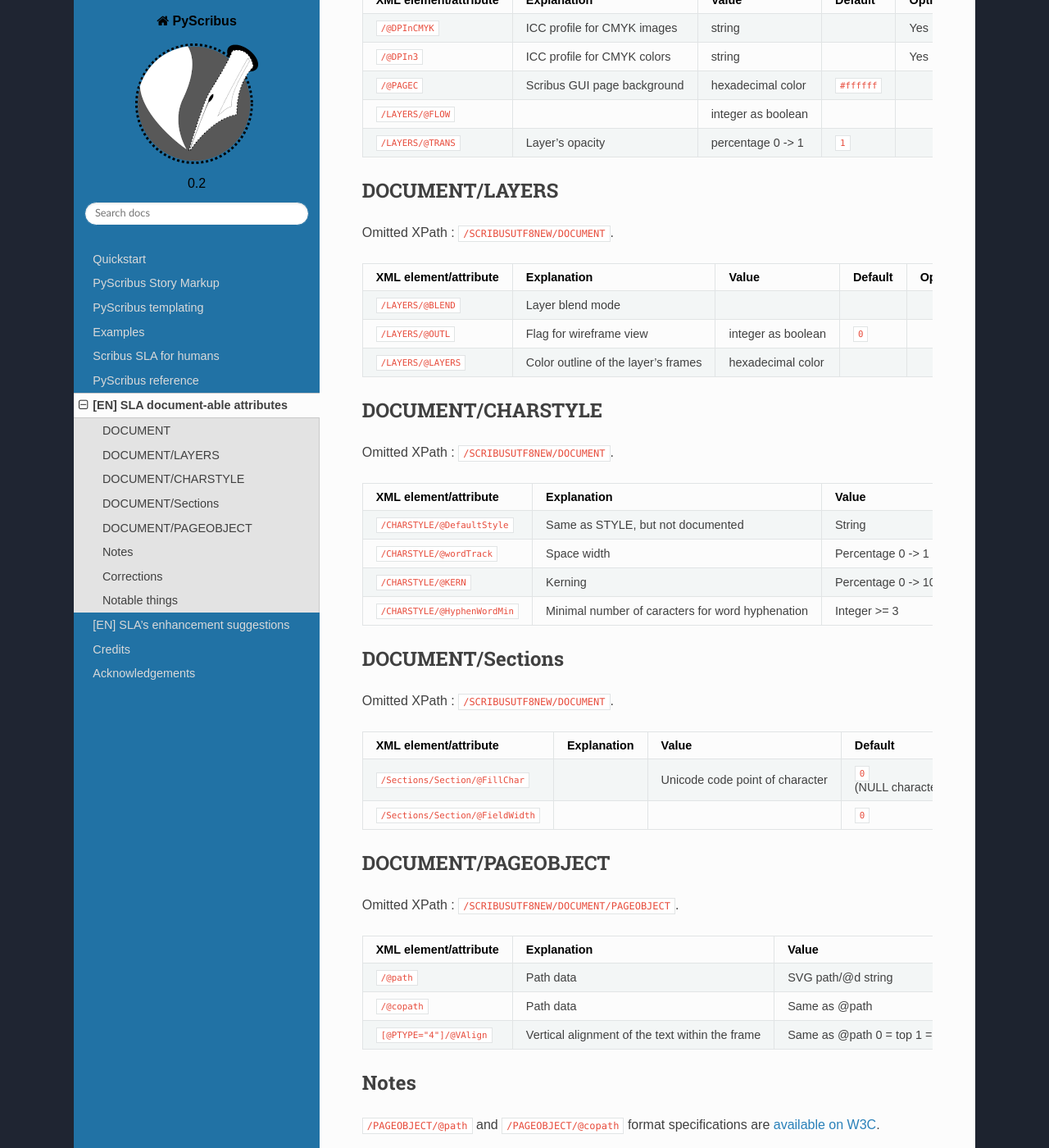
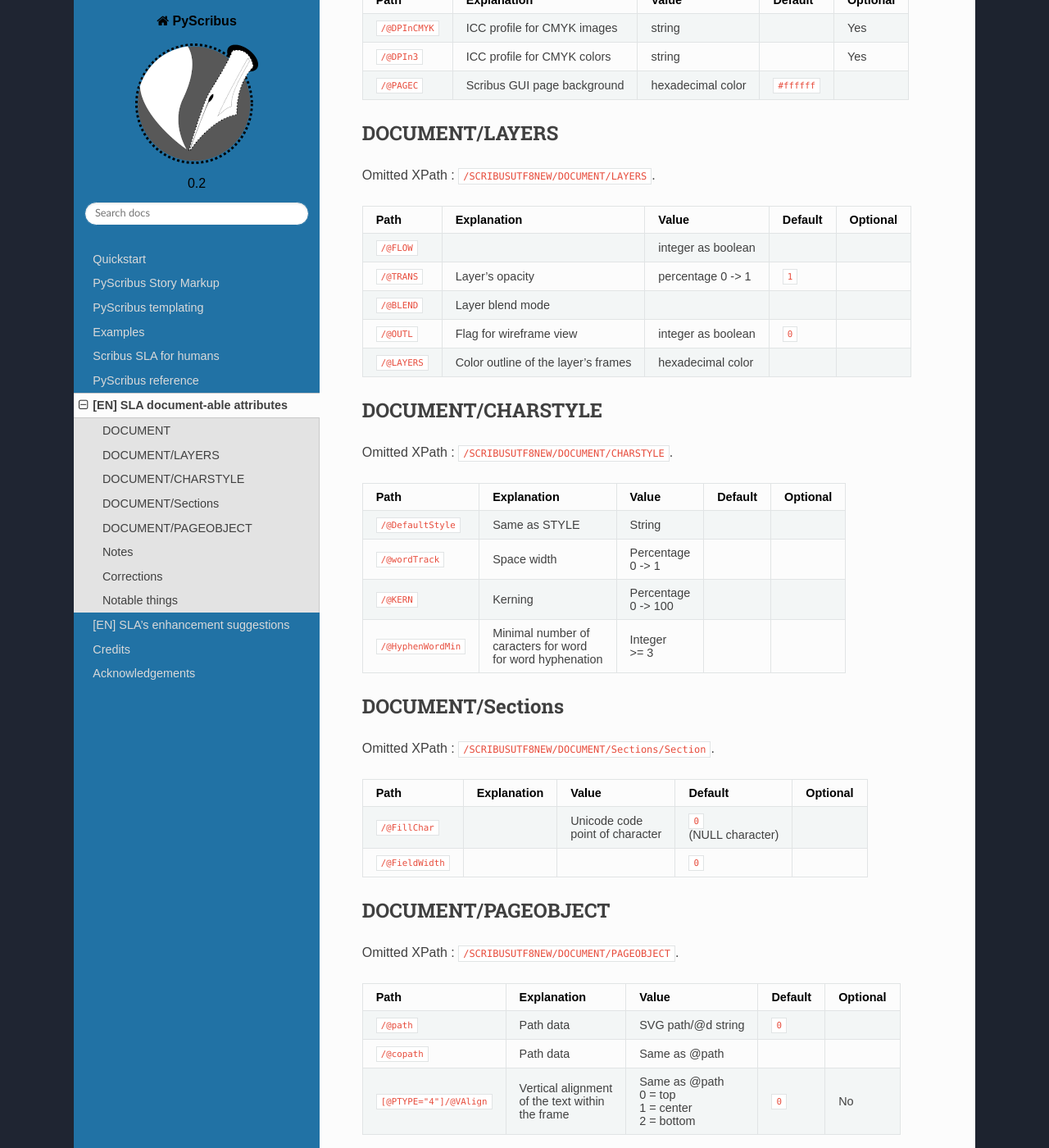
Before and after one commit to Jak-o-Shadows/pyscribus-myfork, a Sphinx documentation site: the page built from source/articles/en/spec.rst, in a window 1280 px wide and 1400 px high, scrolled down 281 px. Shown: the whole window at 82% size. Built offline with Sphinx 7.4.7 and the Read the Docs theme 2.0.0, drawn with Linux system fonts in a browser that asks for light colours.

Commit message:
modifié :         source/articles/en/spec.rst

```diff
--- a/source/articles/en/spec.rst
+++ b/source/articles/en/spec.rst
@@ -6,80 +6,82 @@ DOCUMENT
 
 Omitted XPath : ``/SCRIBUSUTF8NEW/DOCUMENT``.
 
-+--------------------+-----------------------+--------------------+-------------+----------+
-| XML                | Explanation           | Value              | Default     | Optional |
-| element/attribute  |                       |                    |             |          |
-+====================+=======================+====================+=============+==========+
-| ``/@DPInCMYK``     | ICC profile for CMYK  | string             |             | Yes      |
-|                    | images                |                    |             |          |
-+--------------------+-----------------------+--------------------+-------------+----------+
-| ``/@DPIn3``        | ICC profile for CMYK  | string             |             | Yes      |
-|                    | colors                |                    |             |          |
-+--------------------+-----------------------+--------------------+-------------+----------+
-| ``/@PAGEC``        | Scribus GUI page      | hexadecimal color  | ``#ffffff`` |          |
-|                    | background            |                    |             |          |
-+--------------------+-----------------------+--------------------+-------------+----------+
-| ``/LAYERS/@FLOW``  |                       | integer as boolean |             |          |
-+--------------------+-----------------------+--------------------+-------------+----------+
-| ``/LAYERS/@TRANS`` | Layer’s opacity       | percentage         | ``1``       |          |
-|                    |                       | 0 -> 1             |             |          |
-+--------------------+-----------------------+--------------------+-------------+----------+
++--------------------+-----------------------+-------------+-------------+----------+
+| Path               | Explanation           | Value       | Default     | Optional |
++====================+=======================+=============+=============+==========+
+| ``/@DPInCMYK``     | ICC profile for CMYK  | string      |             | Yes      |
+|                    | images                |             |             |          |
++--------------------+-----------------------+-------------+-------------+----------+
+| ``/@DPIn3``        | ICC profile for CMYK  | string      |             | Yes      |
+|                    | colors                |             |             |          |
++--------------------+-----------------------+-------------+-------------+----------+
+| ``/@PAGEC``        | Scribus GUI page      | hexadecimal | ``#ffffff`` |          |
+|                    | background            | color       |             |          |
++--------------------+-----------------------+-------------+-------------+----------+
 
 DOCUMENT/LAYERS
 ---------------
 
-Omitted XPath : ``/SCRIBUSUTF8NEW/DOCUMENT``.
+Omitted XPath : ``/SCRIBUSUTF8NEW/DOCUMENT/LAYERS``.
 
-+---------------------+-----------------------+--------------------+---------+----------+
-| XML                 | Explanation           | Value              | Default | Optional |
-| element/attribute   |                       |                    |         |          |
-+=====================+=======================+====================+=========+==========+
-| ``/LAYERS/@BLEND``  | Layer blend mode      |                    |         |          |
-+---------------------+-----------------------+--------------------+---------+----------+
-| ``/LAYERS/@OUTL``   | Flag for wireframe    | integer as boolean | ``0``   |          |
-|                     | view                  |                    |         |          |
-+---------------------+-----------------------+--------------------+---------+----------+
-| ``/LAYERS/@LAYERS`` | Color outline of the  | hexadecimal color  |         |          |
-|                     | layer’s frames        |                    |         |          |
-+---------------------+-----------------------+--------------------+---------+----------+
++--------------+-----------------------+-------------+---------+----------+
+| Path         | Explanation           | Value       | Default | Optional |
++==============+=======================+=============+=========+==========+
+| ``/@FLOW``   |                       | integer     |         |          |
+|              |                       | as boolean  |         |          |
++--------------+-----------------------+-------------+---------+----------+
+| ``/@TRANS``  | Layer’s opacity       | percentage  | ``1``   |          |
+|              |                       | 0 -> 1      |         |          |
++--------------+-----------------------+-------------+---------+----------+
+| ``/@BLEND``  | Layer blend mode      |             |         |          |
++--------------+-----------------------+-------------+---------+----------+
+| ``/@OUTL``   | Flag for wireframe    | integer     | ``0``   |          |
+|              | view                  | as boolean  |         |          |
++--------------+-----------------------+-------------+---------+----------+
+| ``/@LAYERS`` | Color outline of the  | hexadecimal |         |          |
+|              | layer’s frames        | color       |         |          |
++--------------+-----------------------+-------------+---------+----------+
 
 DOCUMENT/CHARSTYLE
 ------------------
 
-Omitted XPath : ``/SCRIBUSUTF8NEW/DOCUMENT``.
+Omitted XPath : ``/SCRIBUSUTF8NEW/DOCUMENT/CHARSTYLE``.
 
-+-------------------------------+--------------------+------------+---------+----------+
-| XML                           | Explanation        | Value      | Default | Optional |
-| element/attribute             |                    |            |         |          |
-+===============================+====================+============+=========+==========+
-| ``/CHARSTYLE/@DefaultStyle``  | Same as STYLE, but | String     |         |          |
-|                               | not documented     |            |         |          |
-+-------------------------------+--------------------+------------+---------+----------+
-| ``/CHARSTYLE/@wordTrack``     | Space width        | Percentage |         |          |
-|                               |                    | 0 -> 1     |         |          |
-+-------------------------------+--------------------+------------+---------+----------+
-| ``/CHARSTYLE/@KERN``          | Kerning            | Percentage |         |          |
-|                               |                    | 0 -> 100   |         |          |
-+-------------------------------+--------------------+------------+---------+----------+
-| ``/CHARSTYLE/@HyphenWordMin`` | Minimal number of  | Integer    |         |          |
-|                               | caracters for word | >= 3       |         |          |
-|                               | hyphenation        |            |         |          |
-+-------------------------------+--------------------+------------+---------+----------+
++---------------------+--------------------+------------+---------+----------+
+| Path                | Explanation        | Value      | Default | Optional |
++=====================+====================+============+=========+==========+
+| ``/@DefaultStyle``  | Same as STYLE      | String     |         |          |
++---------------------+--------------------+------------+---------+----------+
+| ``/@wordTrack``     | Space width        | Percentage |         |          |
+|                     |                    |            |         |          |
+|                     |                    | 0 -> 1     |         |          |
++---------------------+--------------------+------------+---------+----------+
+| ``/@KERN``          | Kerning            | Percentage |         |          |
+|                     |                    |            |         |          |
+|                     |                    | 0 -> 100   |         |          |
++---------------------+--------------------+------------+---------+----------+
+| ``/@HyphenWordMin`` | Minimal number of  | Integer    |         |          |
+|                     |                    |            |         |          |
+|                     | caracters for word | >= 3       |         |          |
+|                     |                    |            |         |          |
+|                     | for word           |            |         |          |
+|                     | hyphenation        |            |         |          |
++---------------------+--------------------+------------+---------+----------+
 
 DOCUMENT/Sections
 -----------------
 
-Omitted XPath : ``/SCRIBUSUTF8NEW/DOCUMENT``.
+Omitted XPath : ``/SCRIBUSUTF8NEW/DOCUMENT/Sections/Section``.
 
-+-------------------------------------+-------------+--------------------+------------------+----------+
-| XML                                 | Explanation | Value              | Default          | Optional |
-| element/attribute                   |             |                    |                  |          |
-+=====================================+=============+====================+==================+==========+
-| ``/Sections/Section/@FillChar``     |             | Unicode code       | ``0``            |          |
-|                                     |             | point of character | (NULL character) |          |
-+-------------------------------------+-------------+--------------------+------------------+----------+
-| ``/Sections/Section/@FieldWidth``   |             |                    | ``0``            |          |
-+-------------------------------------+-------------+--------------------+------------------+----------+
++------------------+-------------+--------------------+------------------+----------+
+| Path             | Explanation | Value              | Default          | Optional |
++==================+=============+====================+==================+==========+
+| ``/@FillChar``   |             | Unicode code       | ``0``            |          |
+|                  |             |                    |                  |          |
+|                  |             | point of character | (NULL character) |          |
++------------------+-------------+--------------------+------------------+----------+
+| ``/@FieldWidth`` |             |                    | ``0``            |          |
++------------------+-------------+--------------------+------------------+----------+
 
 DOCUMENT/PAGEOBJECT
 -------------------
@@ -87,16 +89,18 @@ DOCUMENT/PAGEOBJECT
 Omitted XPath : ``/SCRIBUSUTF8NEW/DOCUMENT/PAGEOBJECT``.
 
 +--------------------------+--------------------+--------------------+---------+----------+
-| XML                      | Explanation        | Value              | Default | Optional |
-| element/attribute        |                    |                    |         |          |
+| Path                     | Explanation        | Value              | Default | Optional |
 +==========================+====================+====================+=========+==========+
 | ``/@path``               | Path data          | SVG path/@d string | ``0``   |          |
 +--------------------------+--------------------+--------------------+---------+----------+
 | ``/@copath``             | Path data          | Same as @path      |         |          |
 +--------------------------+--------------------+--------------------+---------+----------+
 | ``[@PTYPE="4"]/@VAlign`` | Vertical alignment | Same as @path      | ``0``   | No       |
+|                          |                    |                    |         |          |
 |                          | of the text within | 0 = top            |         |          |
+|                          |                    |                    |         |          |
 |                          | the frame          | 1 = center         |         |          |
+|                          |                    |                    |         |          |
 |                          |                    | 2 = bottom         |         |          |
 +--------------------------+--------------------+--------------------+---------+----------+
 
```
